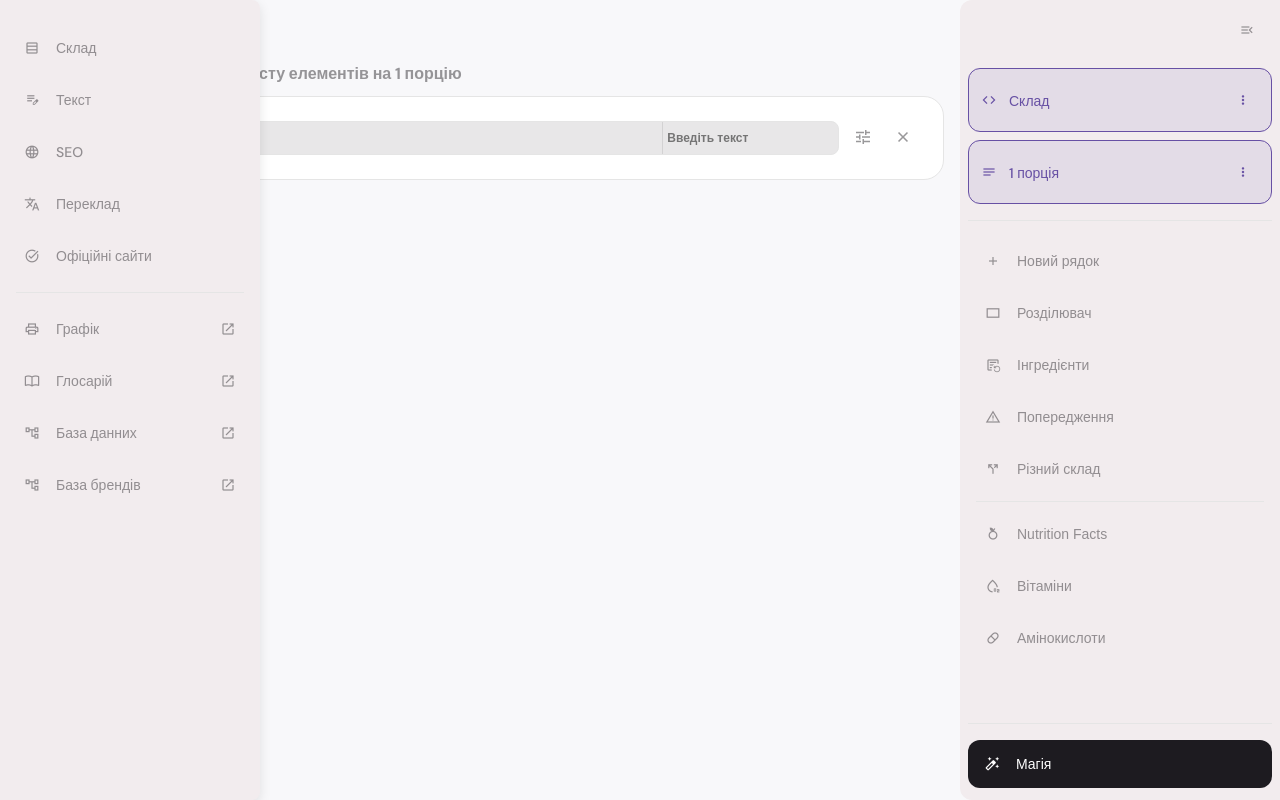
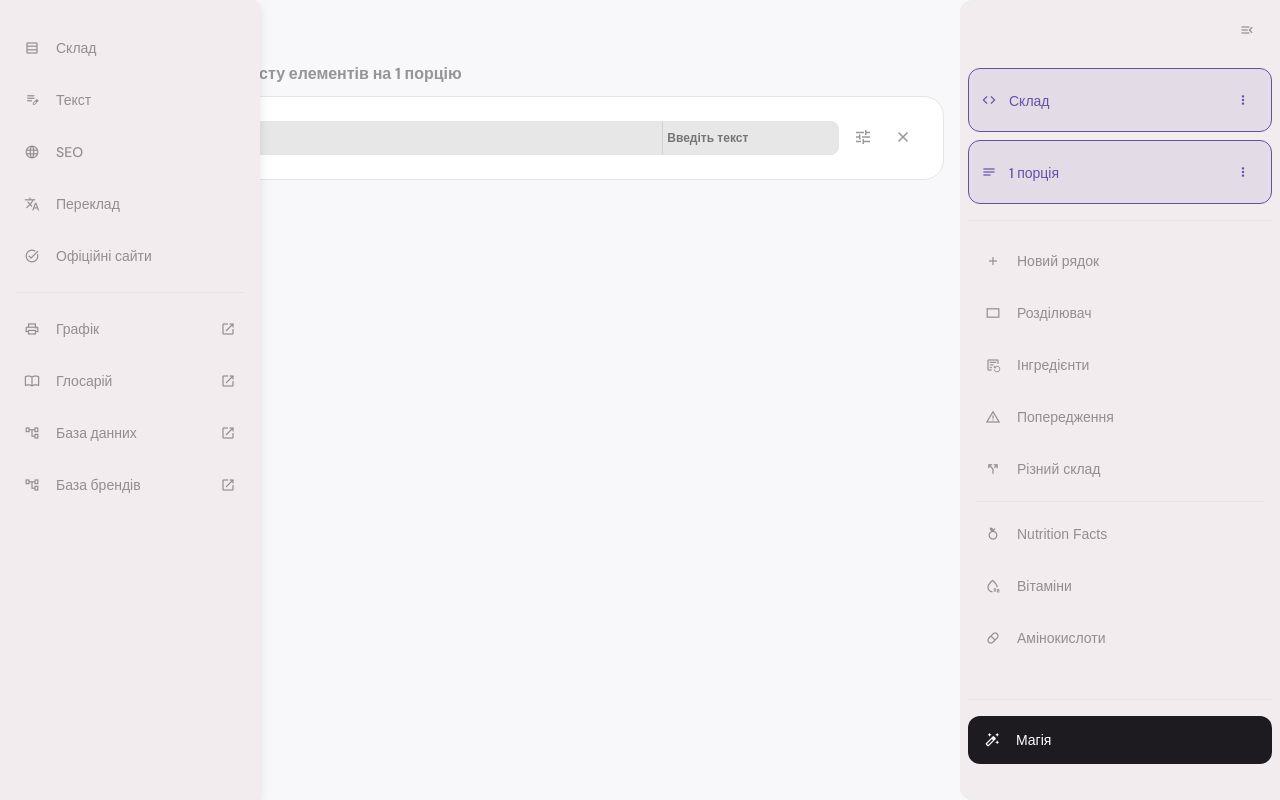
Before and after one commit to DSMykyta/pin-guin-2.0, a plain HTML site: page index.html in a window 1280 px wide. Drawn offline with nearby package versions, Linux system fonts and the light colour scheme.

Commit message:
Update index.html

```diff
--- a/index.html
+++ b/index.html
@@ -216,7 +216,7 @@
 
             <div class="separator"></div>
 
-            <div class="panel-footer">
+            <div class="panel-footer" style="padding-bottom: 32px;">
                 <div class="aside-list">
                     <button id="magic-modal-trigger" class="primary-btn" data-modal-trigger="magic-modal"
                         style="margin-bottom: 4px;">
@@ -265,4 +265,5 @@
     <script type="module" src="main.js"></script>
 </body>
 
+
 </html>
```
